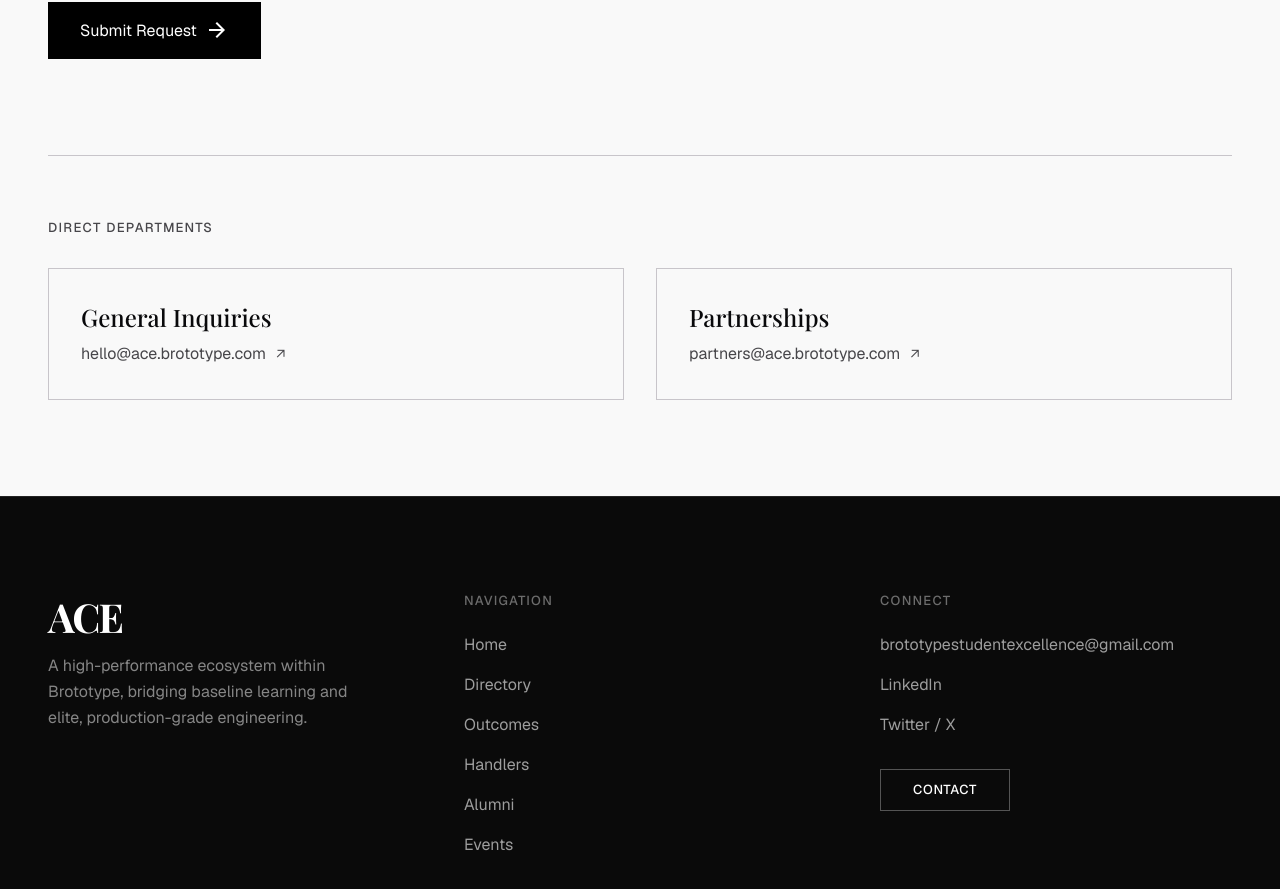
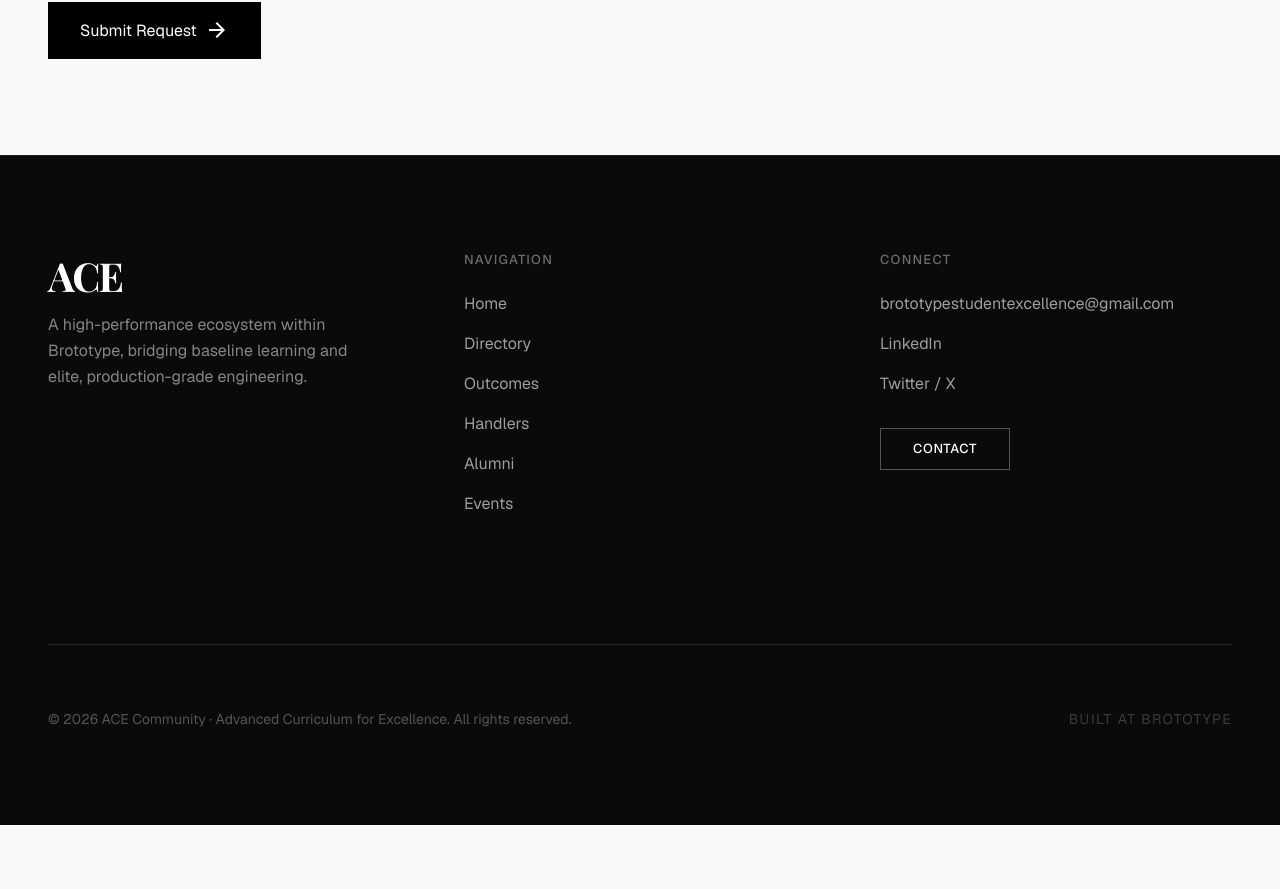
Before and after one commit to ACE-Program-Brototype/ace-web, a React (Vite) app: page /contact in a window 1280 px wide. Shown: the part 1063-1952 px from the top of the page. After the commit the page ends 1888 px from the top, so only its background shows below. Built offline with nearby package versions, Linux system fonts and the light colour scheme; a web font is replaced by a local one.

Commit message:
fix: fixed the scroll state, removed departments from contact page

```diff
--- a/src/components/Navbar.jsx
+++ b/src/components/Navbar.jsx
@@ -46,6 +46,7 @@ export default function Navbar() {
               </a>
             ) : (
               <Link
+                onClick={() => window.scrollTo({ top: 0, behavior: 'smooth' })}
                 key={link.label}
                 to={link.to}
                 className={`font-medium pb-1 transition-colors ${location.pathname === link.to
--- a/src/pages/ContactPage.jsx
+++ b/src/pages/ContactPage.jsx
@@ -2,7 +2,7 @@ import { useState } from 'react';
 import { motion, AnimatePresence } from 'framer-motion';
 
 const revealVariant = {
-  hidden:  { opacity: 0, y: 20 },
+  hidden: { opacity: 0, y: 20 },
   visible: { opacity: 1, y: 0, transition: { duration: 0.7, ease: [0.16, 1, 0.3, 1] } },
 };
 const stagger = { hidden: {}, visible: { transition: { staggerChildren: 0.1 } } };
@@ -111,9 +111,9 @@ export default function ContactPage() {
             ) : (
               <motion.form variants={revealVariant} onSubmit={handleSubmit} className="space-y-8">
                 {[
-                  { id: 'name',    label: 'Full Name',               type: 'text',  ph: 'John Doe'          },
-                  { id: 'email',   label: 'Email Address',            type: 'email', ph: 'john@example.com'  },
-                  { id: 'phone',   label: 'Phone Number (Optional)',   type: 'tel',   ph: '+91 98765 43210'   },
+                  { id: 'name', label: 'Full Name', type: 'text', ph: 'John Doe' },
+                  { id: 'email', label: 'Email Address', type: 'email', ph: 'john@example.com' },
+                  { id: 'phone', label: 'Phone Number (Optional)', type: 'tel', ph: '+91 98765 43210' },
                 ].map(f => (
                   <div key={f.id}>
                     <label className="block font-label-sm text-label-sm uppercase text-on-surface-variant mb-2" htmlFor={f.id}>{f.label}</label>
@@ -166,35 +166,6 @@ export default function ContactPage() {
             </div>
           </motion.div>
         </section>
-
-        {/* Direct Departments */}
-        <motion.section
-          className="px-margin-mobile md:px-margin-desktop max-w-container-max mx-auto pb-section-gap"
-          initial="hidden" whileInView="visible" viewport={{ once: true }} variants={stagger}
-        >
-          <div className="border-t border-outline-variant pt-16">
-            <motion.h3 variants={revealVariant} className="font-label-sm text-label-sm uppercase text-on-surface-variant mb-8 tracking-widest">
-              Direct Departments
-            </motion.h3>
-            <motion.div variants={revealVariant} className="grid grid-cols-1 md:grid-cols-2 gap-8">
-              {[
-                { title: 'General Inquiries', email: 'hello@ace.brototype.com' },
-                { title: 'Partnerships',      email: 'partners@ace.brototype.com' },
-              ].map(d => (
-                <div key={d.title} className="p-8 border border-outline-variant bg-surface hover:bg-surface-container-low transition-colors">
-                  <h4 className="font-headline-md text-headline-md text-primary mb-2">{d.title}</h4>
-                  <a
-                    className="font-body-md text-on-surface-variant hover:text-primary transition-colors flex items-center gap-2"
-                    href={`mailto:${d.email}`}
-                  >
-                    {d.email}
-                    <span className="material-symbols-outlined text-sm">arrow_outward</span>
-                  </a>
-                </div>
-              ))}
-            </motion.div>
-          </div>
-        </motion.section>
       </main>
     </div>
   );
--- a/src/pages/LandingPage.jsx
+++ b/src/pages/LandingPage.jsx
@@ -364,7 +364,7 @@ export default function LandingPage() {
       </motion.section>
 
       {/* ══════════════════════════════════════════════════════════
-          8. THE OUTPUT — Featured Projects
+          8. THE PROJECT SHOWCASE
       ══════════════════════════════════════════════════════════ */}
       <motion.section
         className="py-section-gap border-b border-outline-variant bg-surface"
@@ -375,15 +375,15 @@ export default function LandingPage() {
       >
         <div className="max-w-container-max mx-auto px-margin-mobile md:px-margin-desktop">
           <motion.div variants={revealVariant} className="flex justify-between items-end mb-16">
-            <h2 className="font-headline-lg text-headline-lg-mobile md:text-headline-lg text-primary">The Output.</h2>
-            <Link
+            <h2 className="font-headline-lg text-headline-lg-mobile md:text-headline-lg text-primary">The Project Showcase.</h2>
+            {/* <Link
               onClick={handleScrollToTop}
-              to="/students"
+              to="/directory"
               className="hidden md:inline-flex items-center gap-2 font-label-sm text-label-sm uppercase tracking-wider text-primary hover:text-on-surface-variant transition-colors"
             >
               View full directory
               <span className="material-symbols-outlined text-[16px]">arrow_forward</span>
-            </Link>
+            </Link> */}
           </motion.div>
 
           <motion.div variants={revealVariant} className="grid grid-cols-1 md:grid-cols-2 lg:grid-cols-3 gap-8">
```
